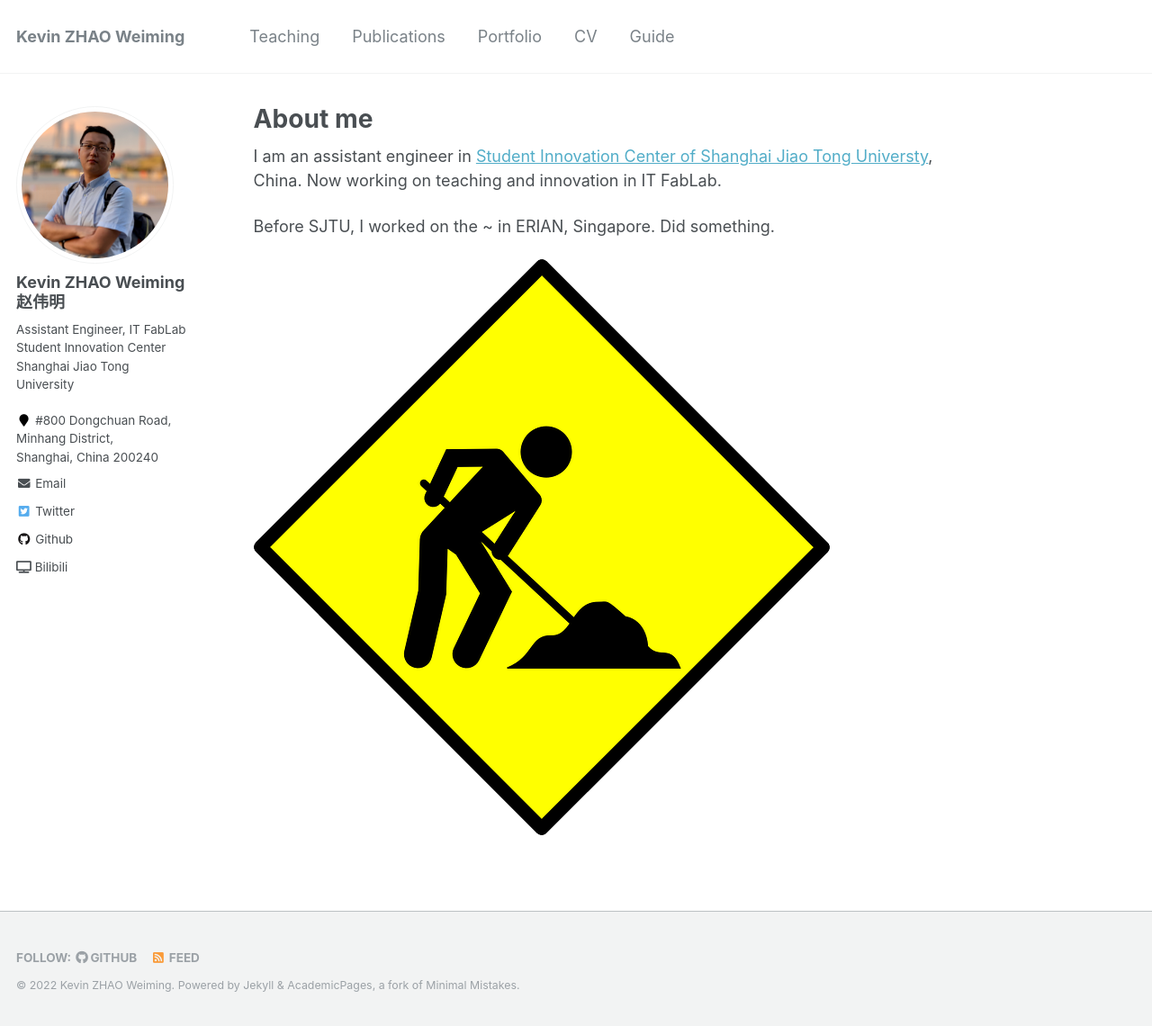
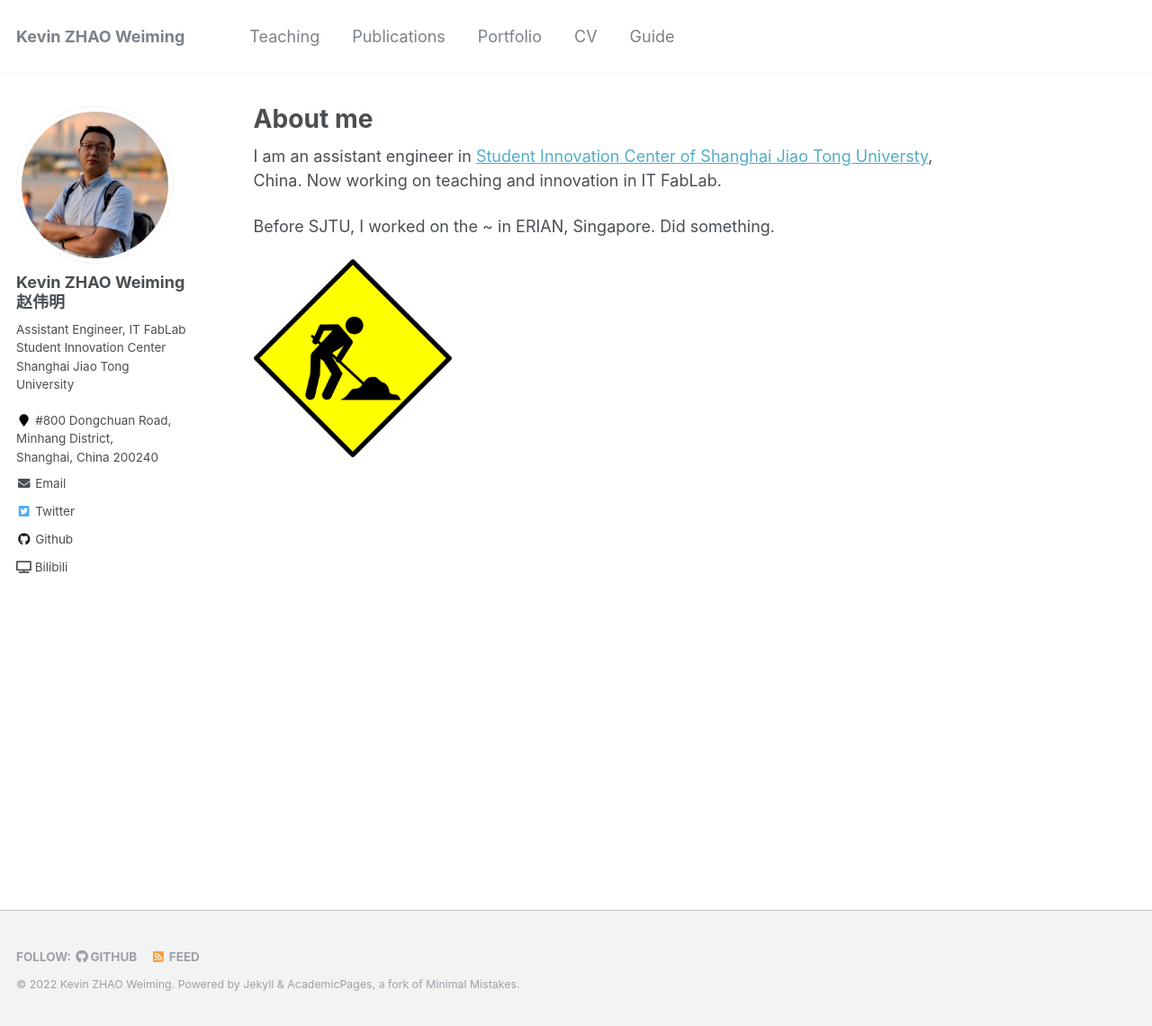
Before and after one commit to zwm0426/zwm0426.github.io, a Jekyll site: the page built from _pages/about.md, in a window 1280 px wide and 1140 px high. Shown: the whole window at 90% size. Built offline with Jekyll 4.4.1, drawn with Linux system fonts in a browser that asks for light colours.

Commit message:
Update about.md

```diff
--- a/_pages/about.md
+++ b/_pages/about.md
@@ -12,7 +12,7 @@ I am an assistant engineer in [Student Innovation Center of Shanghai Jiao Tong U
 
 Before SJTU, I worked on the ~ in ERIAN, Singapore. Did something.
 
-![](/images/under_construction.png)
+![](/images/under_construction.png){:width="220 px"}
 
 
 <!-- Another Block
```
